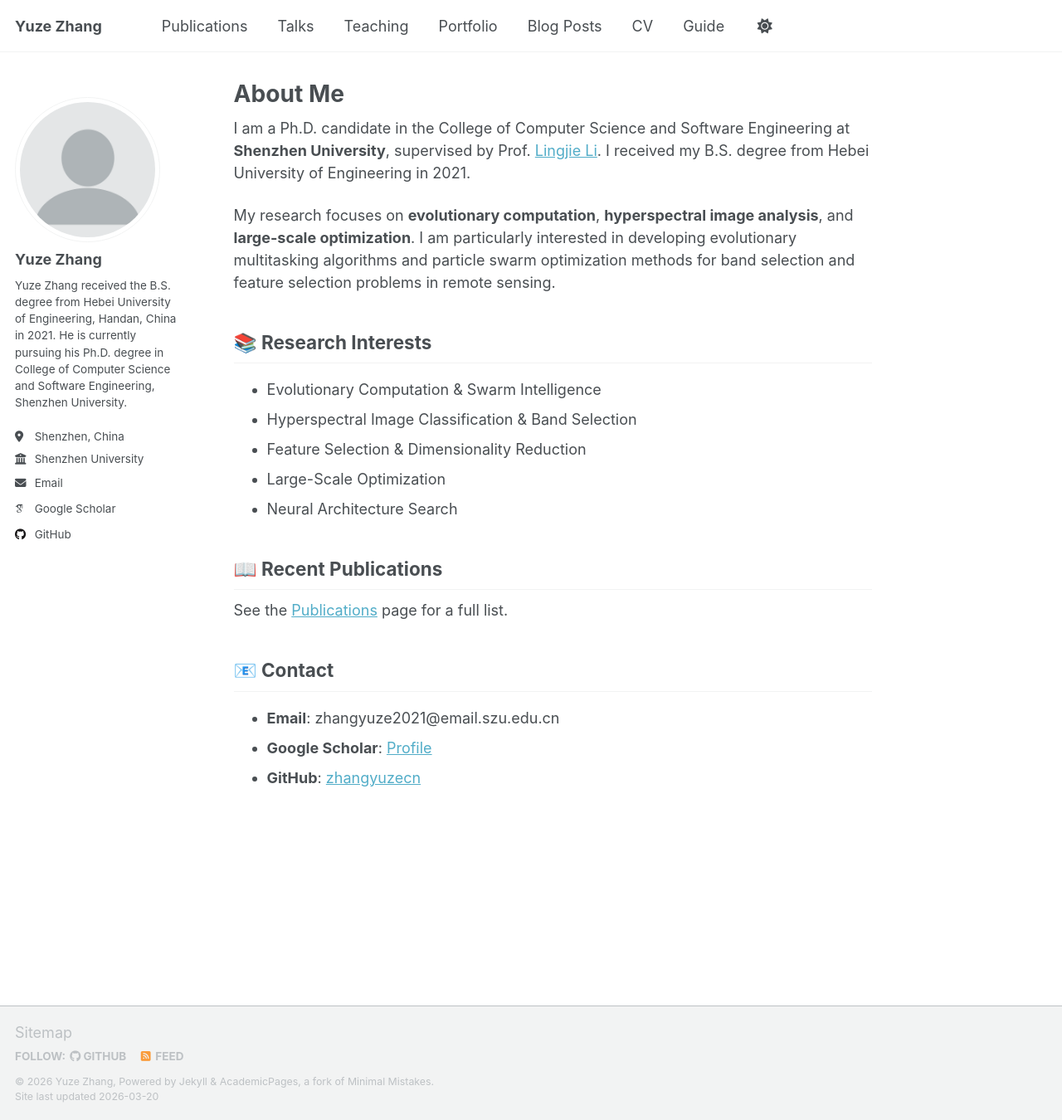
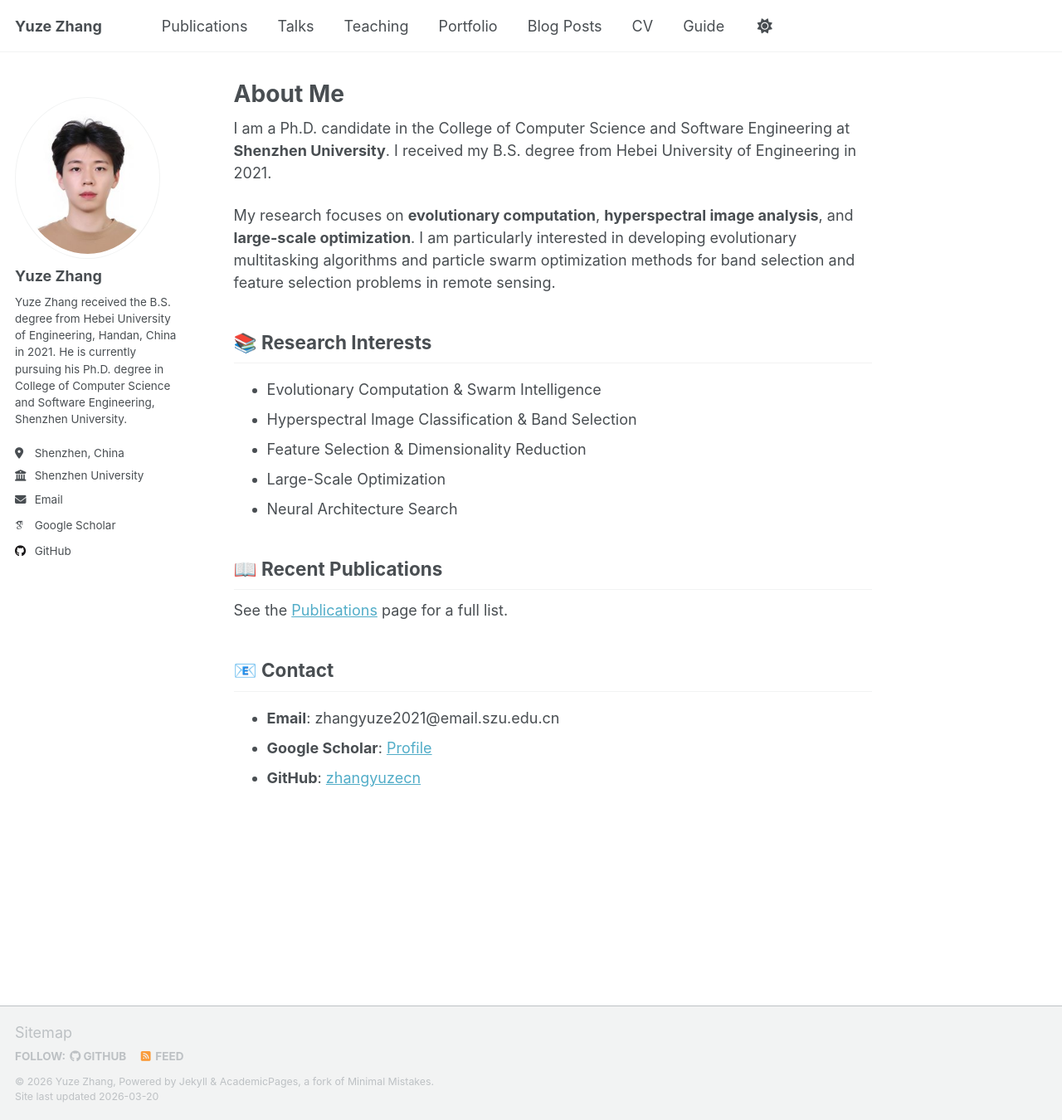
Before and after one commit to zhangyuzecn/zhangyuzecn.github.io, a Jekyll site: the page built from _pages/about.md, in a window 1280 px wide and 1350 px high. Shown: the whole window at 83% size. Built offline with Jekyll 4.4.1, drawn with Linux system fonts in a browser that asks for light colours; some web fonts are replaced; a script that is not in the unit is left out.

Commit message:
Update About page and avatar
- Remove 'supervised by Prof. Lingjie Li' from bio
- Replace profile.png with Google Scholar photo

```diff
--- a/_pages/about.md
+++ b/_pages/about.md
@@ -7,7 +7,7 @@ redirect_from:
   - /about.html
 ---
 
-I am a Ph.D. candidate in the College of Computer Science and Software Engineering at **Shenzhen University**, supervised by Prof. [Lingjie Li](https://example.com). I received my B.S. degree from Hebei University of Engineering in 2021.
+I am a Ph.D. candidate in the College of Computer Science and Software Engineering at **Shenzhen University**. I received my B.S. degree from Hebei University of Engineering in 2021.
 
 My research focuses on **evolutionary computation**, **hyperspectral image analysis**, and **large-scale optimization**. I am particularly interested in developing evolutionary multitasking algorithms and particle swarm optimization methods for band selection and feature selection problems in remote sensing.
 
```
Also changed, not shown: images/profile.png.
